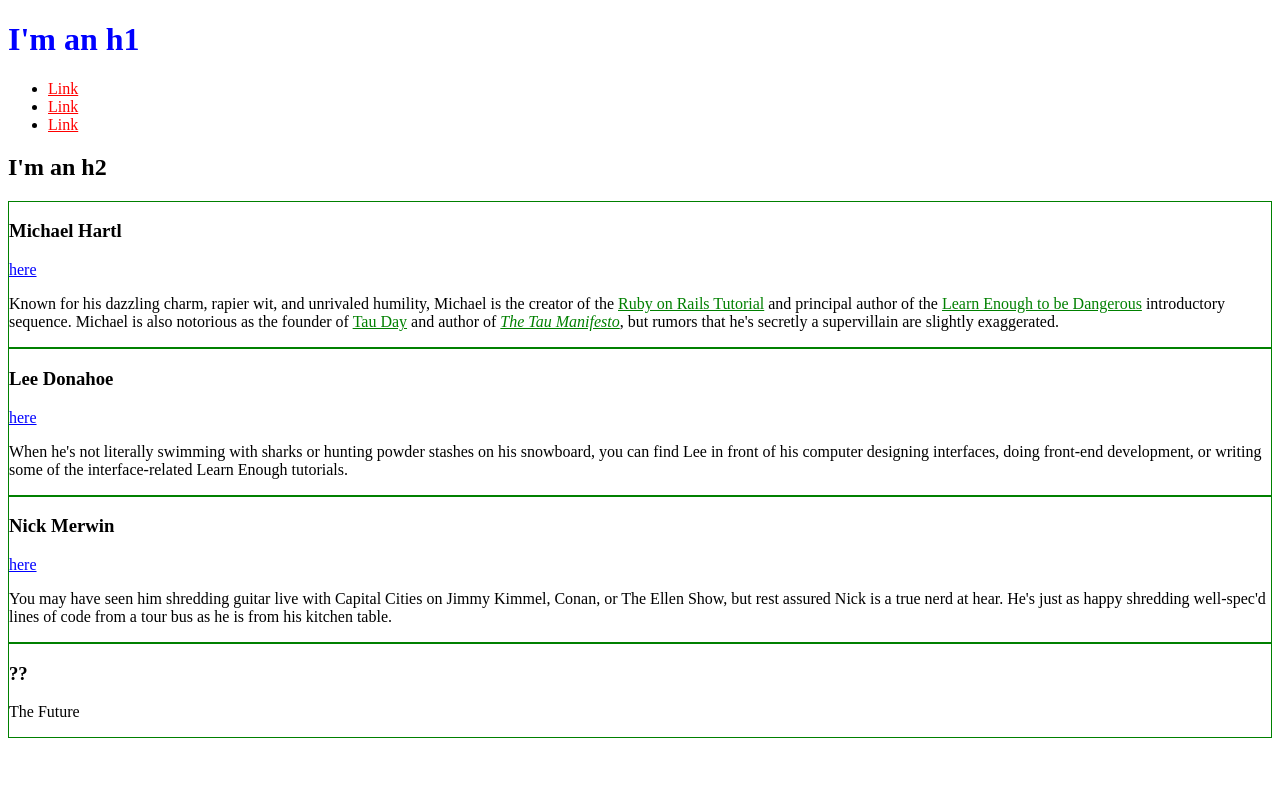
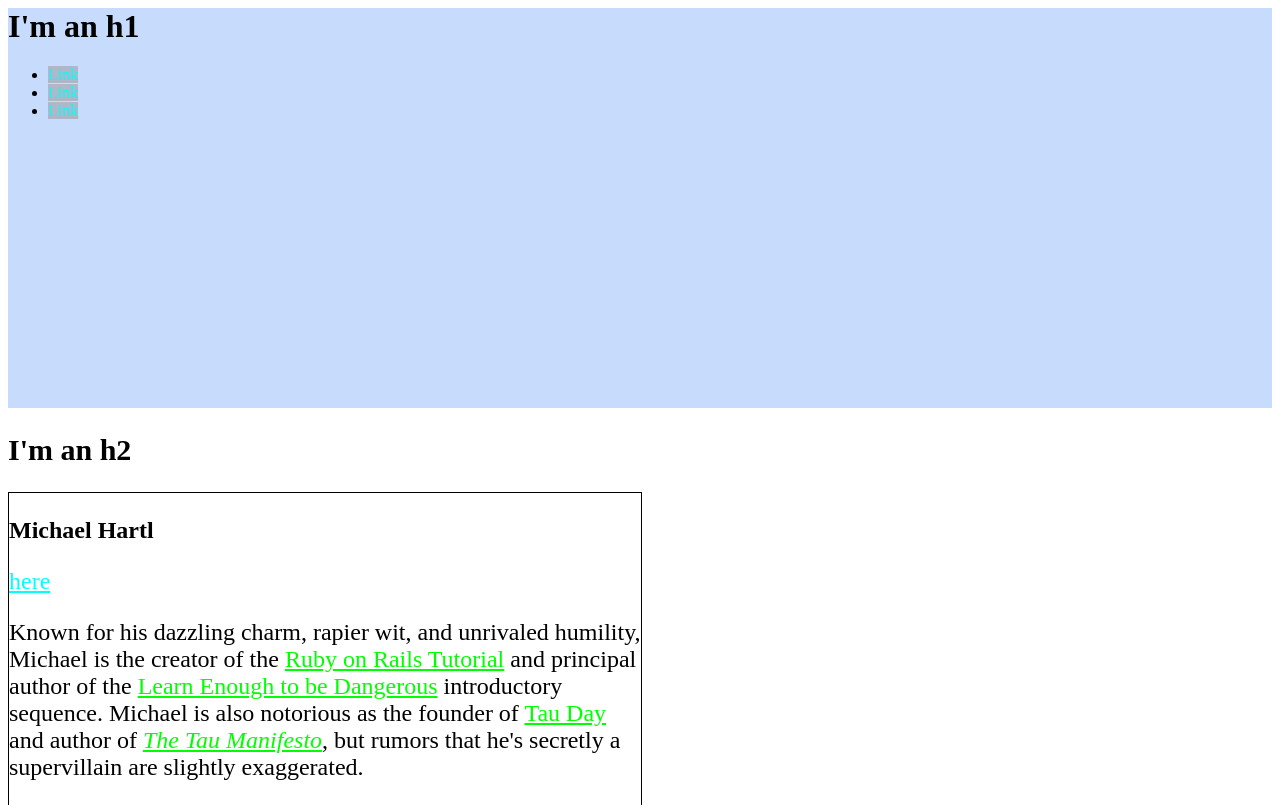
Before and after one commit to lgrinter/lgrinter, a plain HTML site: page index.html in a window 1280 px wide. Shown: the top 805 px of the page. Drawn offline with Linux system fonts and the light colour scheme.

Commit message:
Chapter 3 tutorial - hero test

```diff
--- a/index.html
+++ b/index.html
@@ -1,31 +1,70 @@
 <!DOCTYPE html>
 <html>
+
 <head>
   <title>Test Page:Don't Panic</title>
   <meta charset="utf-8">
   <style>
     /*Global Styles*/
+
     a {
-        color: red;
+      color: #0FF;
+    }
+    h1 {
+      margin-top: 0;
+    }
+    h2 {
+      font-size: 30px;
+    }
+    html {
+      margin: 0;
+      padding: 0;
     }
 
     /*Social Style*/
-      .social-link{
-        color:blue;
+
+    .social-link a {
+      background: rgba(150, 150, 150, 0.5);
+      color: #0FF;
+    }
+
+    /*Hero Styles*/
+
+    .full-hero {
+      background-color: #c7dbfc;
+      height: 50vh;
     }
 
     /*Bio Styles*/
-      .bio-box{
-        border: 1px solid green;
+
+    .bio-wrapper {
+      font-size: 24px;
     }
+
+    .bio-box {
+      border: 1px solid #000;
+      font-size: 1em;
+      width: 50%;
+    }
+
+    .bio-box h3 {
+      font-size: 1.5rem;
+    }
+
+    .bio-copy {
+      font-size: 1em;
+    }
+
     .bio-copy a {
-        color: green;
+      color: #00FF00;
     }
   </style>
 </head>
+
 <body>
-    <h1 class="social-link">I'm an h1</h1>
-    <ul>
+  <div class="full-hero hero-home">
+    <h1>I'm an h1</h1>
+    <ul class="social-link">
       <li>
         <a href="http://example.com/">Link</a>
       </li>
@@ -36,7 +75,9 @@
         <a href="http://example.com/">Link</a>
       </li>
     </ul>
+  </div>
   <h2>I'm an h2</h2>
+  <div class="bio-wrapper">
     <div class="bio-box">
       <h3>Michael Hartl</h3>
       <a href="http://twitter.com/mhartl/" class="social-link">here</a>
@@ -74,5 +115,7 @@
         The Future
       </p>
     </div>
+  </div>
 </body>
+
 </html>
```
Lines whose indentation alone changed are shown as unchanged.
